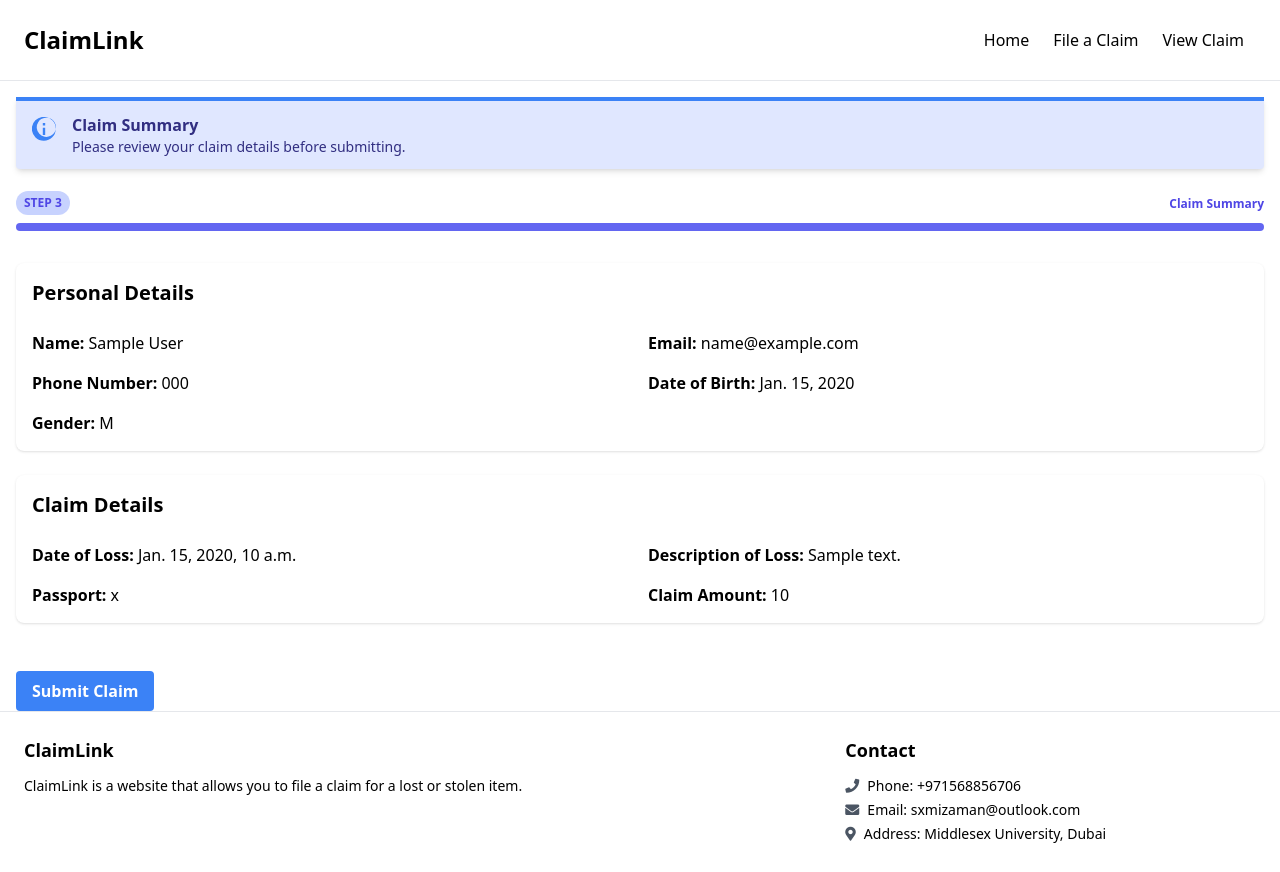
After one commit to samizaman/ClaimLink, a Django app: template templates/claim_summary.html in a window 1280 px wide. The commit adds this page. Run offline with Django 4.2, Linux system fonts and the light colour scheme; tables that the repository leaves empty hold one stand-in row (values such as "Sample post"); the template is opened without the code that fills it: values that come from a table or form of the project are taken from there, most other values are stand-ins (such as "Sample title", 1, 10 or a date in 2020); some libraries are stand-ins or nearby versions.

Commit message:
add claim summary view, function, url and update bttn names

```diff
--- a/claimlink/urls.py
+++ b/claimlink/urls.py
@@ -3,15 +3,23 @@ from django.conf.urls.static import static
 from django.contrib import admin
 from django.urls import path
 
-from core.views import claim_details, claim_success, personal_details, view_claim, home
+from core.views import (
+    claim_details,
+    claim_success,
+    personal_details,
+    view_claim,
+    home,
+    claim_summary,
+)
 
 urlpatterns = [
     path("", home, name="home"),
     path("personal-details/", personal_details, name="personal_details"),
     path("claim-details/", claim_details, name="claim_details"),
     path("success/", claim_success, name="claim_success"),
+    path("view-claim/", view_claim, name="view_claim"),
+    path("claim-summary/", claim_summary, name="claim_summary"),
     path("admin/", admin.site.urls),
-    path("view-claim/", view_claim, name="view_claim"),
 ]
 
 if settings.DEBUG:
--- a/templates/claim_details.html
+++ b/templates/claim_details.html
@@ -43,8 +43,8 @@
                 <input type="file" name="passport" id="passport" accept="image/*" class="w-full p-2 border rounded" required title="Please upload a valid passport. Submitting a fake or incorrect document is illegal.">
             </div>
 
-            <button type="submit" name="submit-btn" class="bg-blue-500 text-white font-bold py-2 px-4 rounded">
-                Submit
+            <button type="submit" name="next-claim-summary" class="bg-blue-500 text-white font-bold py-2 px-4 rounded">
+                Next: Summary
             </button>
         </form>
     </div>
--- /dev/null
+++ b/templates/claim_summary.html
@@ -0,0 +1,79 @@
+{% extends "base.html" %}
+
+{% block content %}
+    <div class="container mx-auto px-4">
+        <div class="my-4">
+            <div class="bg-indigo-100 border-t-4 border-blue-500 rounded-b text-indigo-900 px-4 py-3 shadow-md"
+                 role="alert">
+                <div class="flex">
+                    <div class="py-1">
+                        <svg class="fill-current h-6 w-6 text-blue-500 mr-4" xmlns="http://www.w3.org/2000/svg"
+                             viewBox="0 0 20 20">
+                            <path d="M2.93 17.07A10 10 0 1 1 17.07 2.93 10.002 10.002 0 0 1 2.93 17.07zm12.73-1.41A8 8 0 1 0 5.17 4.34a8 8 0 0 0 10.49 11.32zM9 11V9h2v6H9v-4zm0-6h2v2H9V5z"/>
+                        </svg>
+                    </div>
+                    <div>
+                        <p class="font-bold">Claim Summary</p>
+                        <p class="text-sm">Please review your claim details before submitting.</p>
+                    </div>
+                </div>
+            </div>
+        </div>
+
+        <!-- Progress bar -->
+        <div class="relative pt-1 mb-8">
+            <div class="flex mb-2 items-center justify-between">
+                <div>
+                <span class="text-xs font-semibold inline-block py-1 px-2 uppercase rounded-full text-indigo-600 bg-indigo-200">
+                    Step 3
+                </span>
+                </div>
+                <div class="text-right">
+                <span class="text-xs font-semibold inline-block text-indigo-600">
+                    Claim Summary
+                </span>
+                </div>
+            </div>
+            <div class="overflow-hidden h-2 mb-4 text-xs flex rounded bg-indigo-200">
+                <div style="width:100%"
+                     class="shadow-none flex flex-col text-center whitespace-nowrap text-white justify-center bg-indigo-500"></div>
+            </div>
+        </div>
+
+        <!-- Claim Summary -->
+        <div class="my-4">
+            <div class="bg-white shadow rounded-lg p-4">
+                <h2 class="text-xl font-semibold mb-6">Personal Details</h2>
+                <div class="grid grid-cols-2 gap-4">
+                    <div><span class="font-semibold">Name:</span> {{ customer.name }}</div>
+                    <div><span class="font-semibold">Email:</span> {{ customer.email }}</div>
+                    <div><span class="font-semibold">Phone Number:</span> {{ customer.phone_number }}</div>
+                    <div><span class="font-semibold">Date of Birth:</span> {{ customer.dob }}</div>
+                    <div><span class="font-semibold">Gender:</span> {{ customer.gender }}</div>
+                </div>
+            </div>
+
+            <div class="bg-white shadow rounded-lg p-4 mt-6 mb-12">
+                <h2 class="text-xl font-semibold mb-6">Claim Details</h2>
+                <div class="grid grid-cols-2 gap-4">
+                    <div><span class="font-semibold">Date of Loss:</span> {{ claim_details.date_of_loss }}</div>
+                    <div><span class="font-semibold">Description of Loss:</span> {{ claim_details.description_of_loss }}
+                    </div>
+                    <div><span class="font-semibold">Passport:</span> {{ claim_details.passport }}</div>
+                    <div><span class="font-semibold">Claim Amount:</span> {{ claim_details.claim_amount }}</div>
+                </div>
+            </div>
+        </div>
+
+
+        <div class="mt-4">
+            <form method="POST" action="{% url 'claim_summary' %}">
+                {% csrf_token %}
+                <button type="submit" name="submit-btn" class="bg-blue-500 text-white font-bold py-2 px-4 rounded">
+                    Submit Claim
+                </button>
+            </form>
+        </div>
+    </div>
+    </div>
+{% endblock %}
```
Also changed, not shown: core/views.py (+55 -1 lines).
